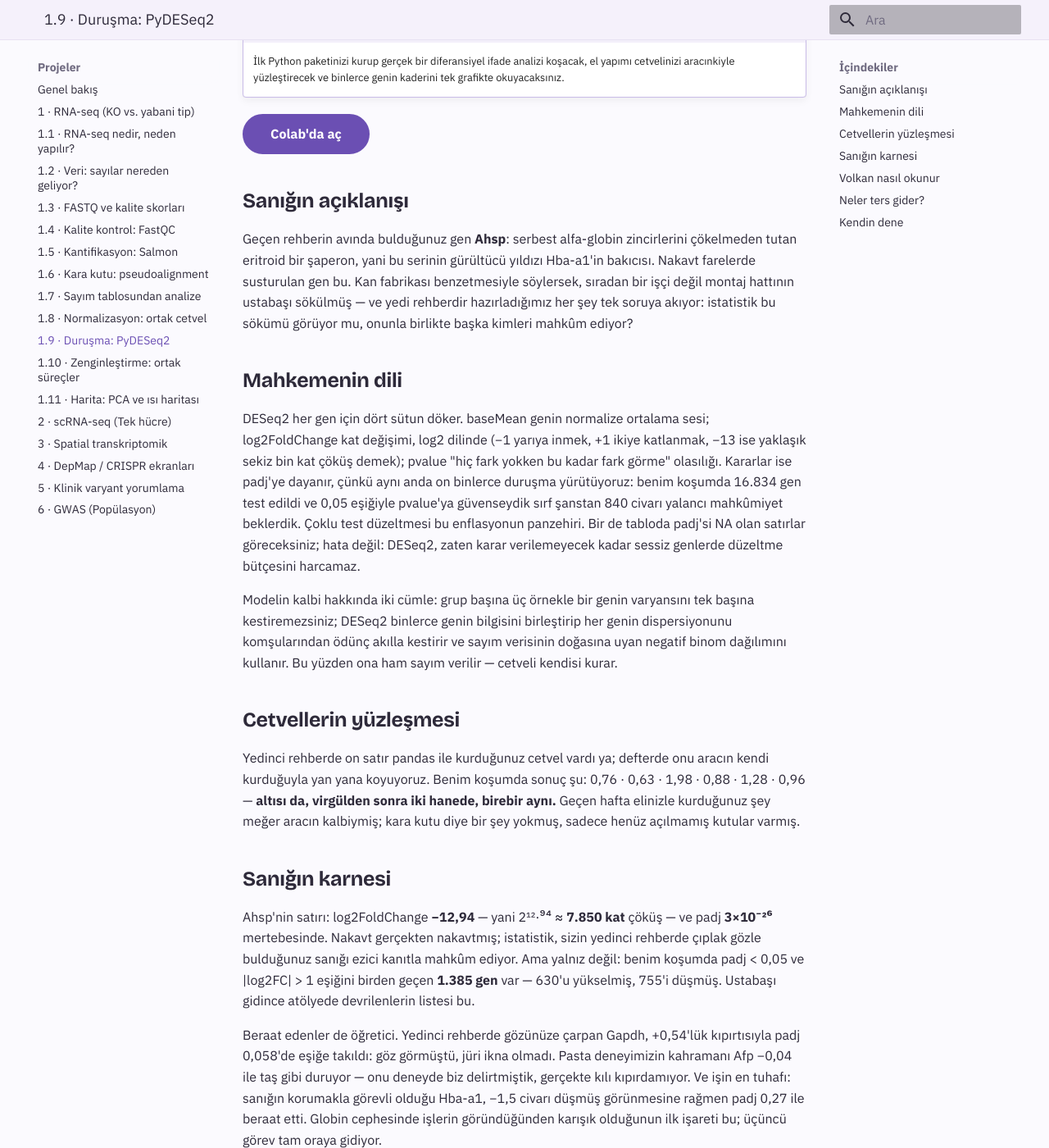
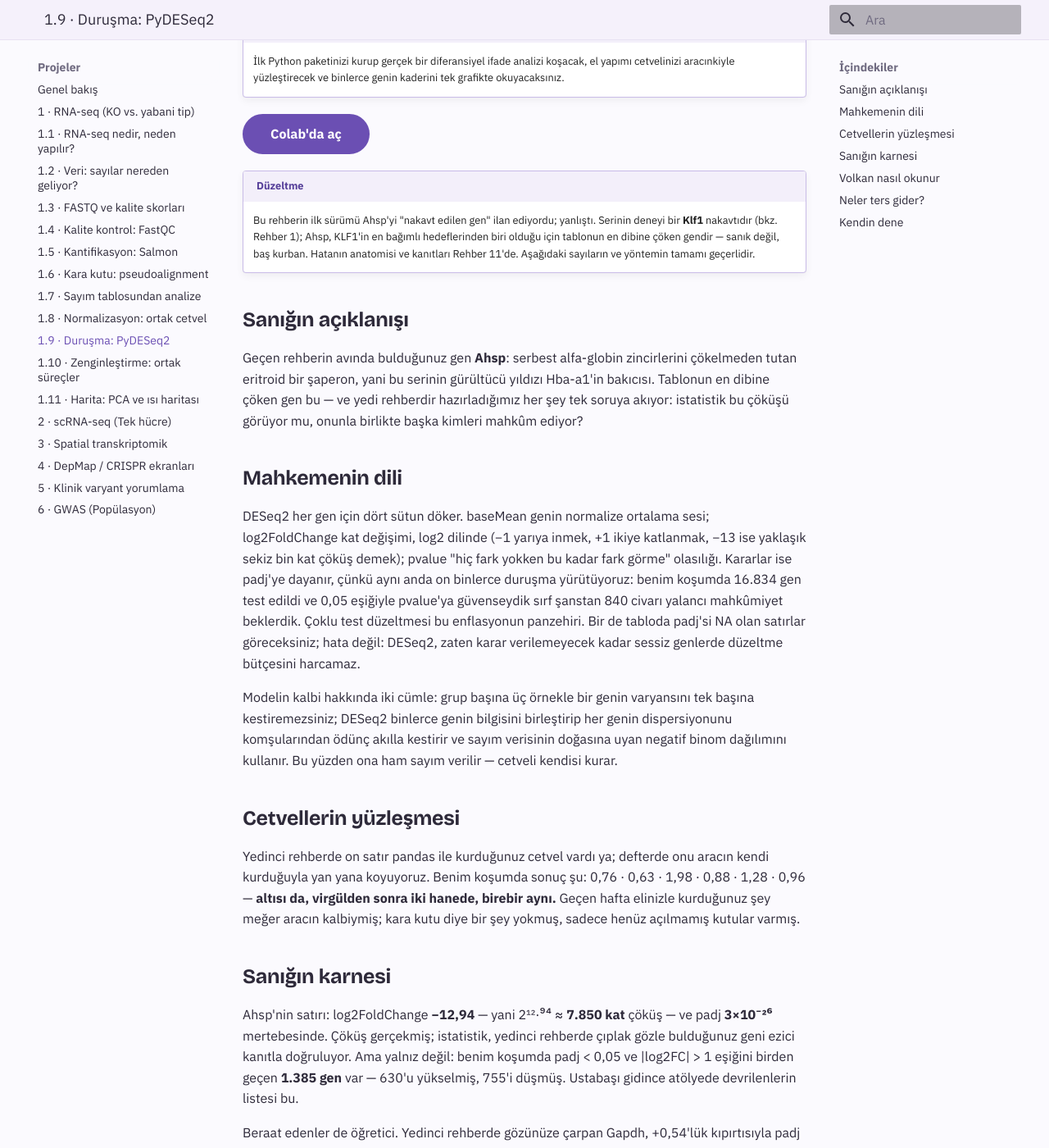
Before and after one commit to melissa-04/melisayla-biyoinformatik, an MkDocs documentation site: the page built from docs/projeler/rna-seq-08.md, in a window 1280 px wide and 1400 px high, scrolled down 215 px. Shown: the whole window at 82% size. Built offline with MkDocs 1.6.1 and Material for MkDocs 9.7.7, drawn with Linux system fonts in a browser that asks for light colours.

Commit message:
Update rna-seq-08.md

```diff
--- a/docs/projeler/rna-seq-08.md
+++ b/docs/projeler/rna-seq-08.md
@@ -5,9 +5,12 @@
 
 [Colab'da aç](https://colab.research.google.com/github/melissa-04/melisayla-biyoinformatik/blob/main/notebooks/rna-seq/08_durusma.ipynb){ .md-button .md-button--primary }
 
+!!! warning "Düzeltme"
+    Bu rehberin ilk sürümü Ahsp'yi "nakavt edilen gen" ilan ediyordu; yanlıştı. Serinin deneyi bir **Klf1** nakavtıdır (bkz. Rehber 1); Ahsp, KLF1'in en bağımlı hedeflerinden biri olduğu için tablonun en dibine çöken gendir — sanık değil, baş kurban. Hatanın anatomisi ve kanıtları Rehber 11'de. Aşağıdaki sayıların ve yöntemin tamamı geçerlidir.
+
 ## Sanığın açıklanışı
 
-Geçen rehberin avında bulduğunuz gen **Ahsp**: serbest alfa-globin zincirlerini çökelmeden tutan eritroid bir şaperon, yani bu serinin gürültücü yıldızı Hba-a1'in bakıcısı. Nakavt farelerde susturulan gen bu. Kan fabrikası benzetmesiyle söylersek, sıradan bir işçi değil montaj hattının ustabaşı sökülmüş — ve yedi rehberdir hazırladığımız her şey tek soruya akıyor: istatistik bu sökümü görüyor mu, onunla birlikte başka kimleri mahkûm ediyor?
+Geçen rehberin avında bulduğunuz gen **Ahsp**: serbest alfa-globin zincirlerini çökelmeden tutan eritroid bir şaperon, yani bu serinin gürültücü yıldızı Hba-a1'in bakıcısı. Tablonun en dibine çöken gen bu — ve yedi rehberdir hazırladığımız her şey tek soruya akıyor: istatistik bu çöküşü görüyor mu, onunla birlikte başka kimleri mahkûm ediyor?
 
 ## Mahkemenin dili
 
@@ -21,7 +24,7 @@ Yedinci rehberde on satır pandas ile kurduğunuz cetvel vardı ya; defterde onu
 
 ## Sanığın karnesi
 
-Ahsp'nin satırı: log2FoldChange **−12,94** — yani 2¹²·⁹⁴ ≈ **7.850 kat** çöküş — ve padj **3×10⁻²⁶** mertebesinde. Nakavt gerçekten nakavtmış; istatistik, sizin yedinci rehberde çıplak gözle bulduğunuz sanığı ezici kanıtla mahkûm ediyor. Ama yalnız değil: benim koşumda padj < 0,05 ve |log2FC| > 1 eşiğini birden geçen **1.385 gen** var — 630'u yükselmiş, 755'i düşmüş. Ustabaşı gidince atölyede devrilenlerin listesi bu.
+Ahsp'nin satırı: log2FoldChange **−12,94** — yani 2¹²·⁹⁴ ≈ **7.850 kat** çöküş — ve padj **3×10⁻²⁶** mertebesinde. Çöküş gerçekmiş; istatistik, yedinci rehberde çıplak gözle bulduğunuz geni ezici kanıtla doğruluyor. Ama yalnız değil: benim koşumda padj < 0,05 ve |log2FC| > 1 eşiğini birden geçen **1.385 gen** var — 630'u yükselmiş, 755'i düşmüş. Ustabaşı gidince atölyede devrilenlerin listesi bu.
 
 Beraat edenler de öğretici. Yedinci rehberde gözünüze çarpan Gapdh, +0,54'lük kıpırtısıyla padj 0,058'de eşiğe takıldı: göz görmüştü, jüri ikna olmadı. Pasta deneyimizin kahramanı Afp −0,04 ile taş gibi duruyor — onu deneyde biz delirtmiştik, gerçekte kılı kıpırdamıyor. Ve işin en tuhafı: sanığın korumakla görevli olduğu Hba-a1, −1,5 civarı düşmüş görünmesine rağmen padj 0,27 ile beraat etti. Globin cephesinde işlerin göründüğünden karışık olduğunun ilk işareti bu; üçüncü görev tam oraya gidiyor.
 
```
